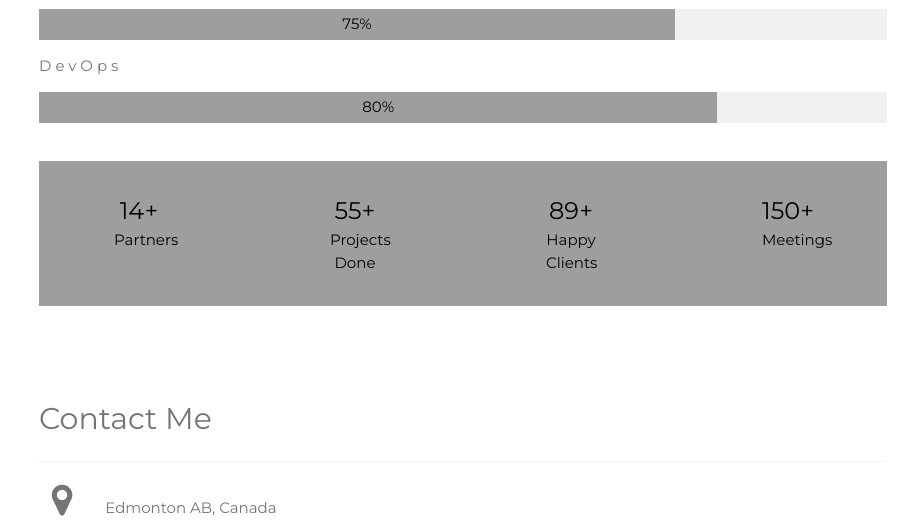
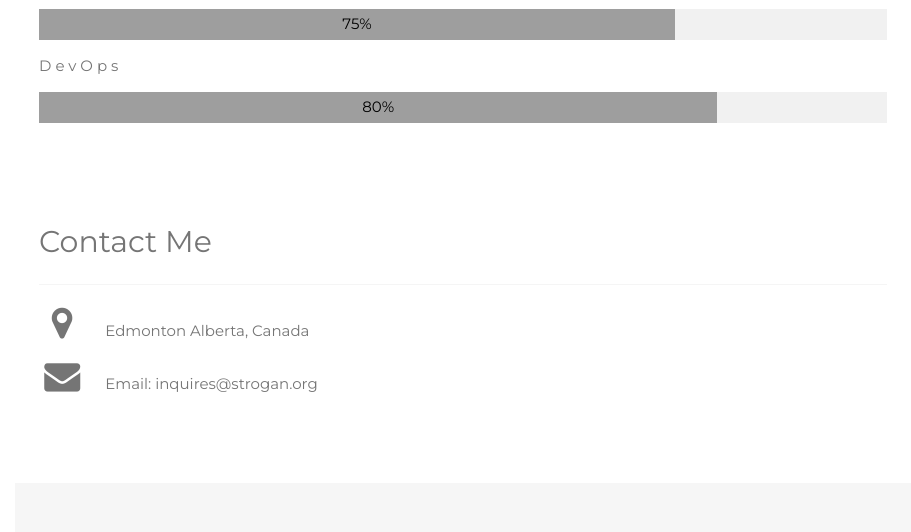
Before and after one commit to ivan-strogan/strogan.org, a plain HTML site: page index.html in a window 1280 px wide. Shown: the part 1394-1926 px from the top of the page, without its empty margins (369-1280 px from the left). Drawn offline with Linux system fonts and the light colour scheme.

Commit message:
2024_02_05_-_Cleanup_Update

```diff
--- a/index.html
+++ b/index.html
@@ -43,58 +43,8 @@
       <div class="mask-right"></div>
     </nav>
 
-    <!-- Hidden Sidebar (reveals when clicked on menu icon)-->
-    <!-- <nav
-      class="is-sidebar is-black is-animate-right is-xxlarge"
-      style="display: none; padding-top: 150px; right: 0; z-index: 2"
-      id="mySidebar"
-    >
-      <a
-        href="javascript:void(0)"
-        onclick="closeNav()"
-        class="is-button is-black is-xxxlarge is-display-topright"
-        style="padding: 0 12px"
-      >
-        <i class="fa fa-remove"></i>
-      </a>
-      <div class="is-bar-block is-center">
-        <a
-          href="#"
-          class="is-bar-item is-button is-text-grey is-hover-black"
-          onclick="closeNav()"
-          >Home</a
-        >
-        <a
-          href="#portfolio"
-          class="is-bar-item is-button is-text-grey is-hover-black"
-          onclick="closeNav()"
-          >Portfolio</a
-        >
-        <a
-          href="#about"
-          class="is-bar-item is-button is-text-grey is-hover-black"
-          onclick="closeNav()"
-          >About</a
-        >
-        <a
-          href="#contact"
-          class="is-bar-item is-button is-text-grey is-hover-black"
-          onclick="closeNav()"
-          >Contact</a
-        >
-      </div>
-    </nav> -->
-
     <!-- Page Content -->
     <div class="is-main is-padding-large" style="margin-left: 30%">
-      <!-- Menu icon to open sidebar -->
-      <!-- <span
-        class="is-button is-top is-white is-xxlarge is-text-grey is-hover-text-black"
-        style="width: auto; right: 0"
-        onclick="openNav()"
-        ><i class="fa fa-bars"></i
-      ></span> -->
-
       <!-- Header -->
       <header
         class="is-container is-center"
@@ -119,9 +69,6 @@
           />
           <div class="mask-all-sides-small is-hide-large is-hide-medium"></div>
         </div>
-        <!-- <button class="is-button is-light-grey is-padding-large is-margin-top">
-          <i class="fa fa-download"></i> Download Resume
-        </button> -->
       </header>
 
       <!-- Portfolio Section -->
@@ -190,76 +137,6 @@
         </div>
         <br />
 
-        <div
-          class="is_grid_4_column is-center is-grey is-padding-16 is-section"
-        >
-          <div class="is-quarter is-section">
-            <span class="is-xlarge">14+</span><br />
-            Partners
-          </div>
-          <div class="is-quarter is-section">
-            <span class="is-xlarge">55+</span><br />
-            Projects Done
-          </div>
-          <div class="is-quarter is-section">
-            <span class="is-xlarge">89+</span><br />
-            Happy Clients
-          </div>
-          <div class="is-quarter is-section">
-            <span class="is-xlarge">150+</span><br />
-            Meetings
-          </div>
-        </div>
-
-        <!-- <button class="is-button is-light-grey is-padding-large is-section">
-          <i class="fa fa-download"></i> Download Resume
-        </button> -->
-
-        <!-- Testimonials -->
-        <!-- <h3 class="is-padding-24">My Reputation</h3>
-        <img
-          src="images/computer-code.jpeg"
-          alt="Avatar"
-          class="is-left is-circle is-margin-right"
-          style="width: 80px"
-        />
-        <p>
-          <span class="is-large is-text-black is-margin-right"
-            >Chandler Bing.</span
-          >
-          Web Designer.
-        </p>
-        <p>Jane Doe is just awesome. I am so happy to have met her!</p>
-        <br />
-
-        <img
-          src="images/computer-code.jpeg"
-          alt="Avatar"
-          class="is-left is-circle is-margin-right"
-          style="width: 80px"
-        />
-        <p>
-          <span class="is-large is-text-black is-margin-right">Chris Fox.</span>
-          CEO at Mighty Schools.
-        </p>
-        <p>Jane Doe saved us from a web disaster.</p>
-        <br />
-
-        <img
-          src="images/computer-code.jpeg"
-          alt="Avatar"
-          class="is-left is-circle is-margin-right"
-          style="width: 80px"
-        />
-        <p>
-          <span class="is-large is-text-black is-margin-right"
-            >Rebecca Flex.</span
-          >
-          CEO at Company.
-        </p>
-        <p>No one is better than Jane Doe.</p>
-        <br /> -->
-
         <!-- End About Section -->
       </div>
 
@@ -275,7 +152,7 @@
         <div class="is-section">
           <p>
             <i class="fa fa-map-marker fa-fw is-xxlarge is-margin-right"></i>
-            Edmonton AB, Canada
+            Edmonton Alberta, Canada
           </p>
           <p>
             <i class="fa fa-envelope fa-fw is-xxlarge is-margin-right"> </i>
```
Also changed, not shown: 1 other file.
